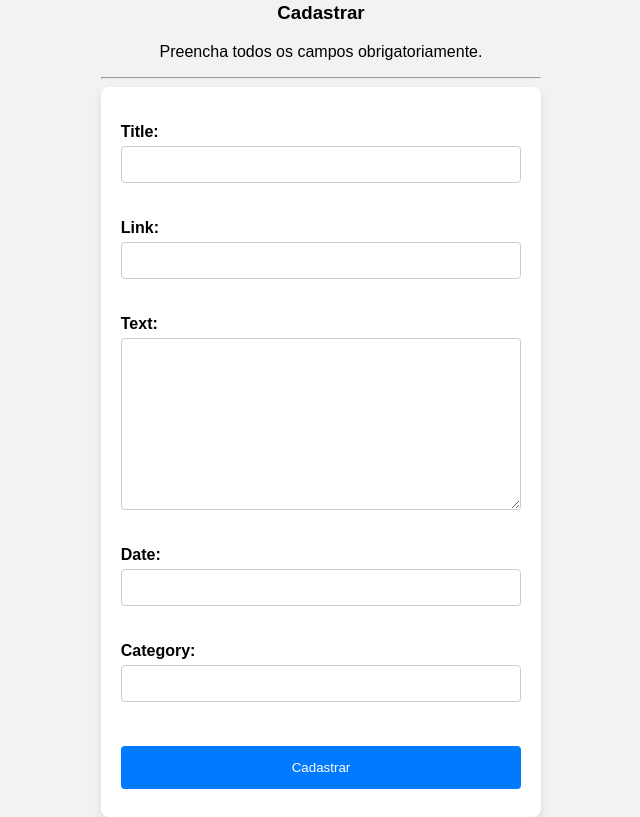
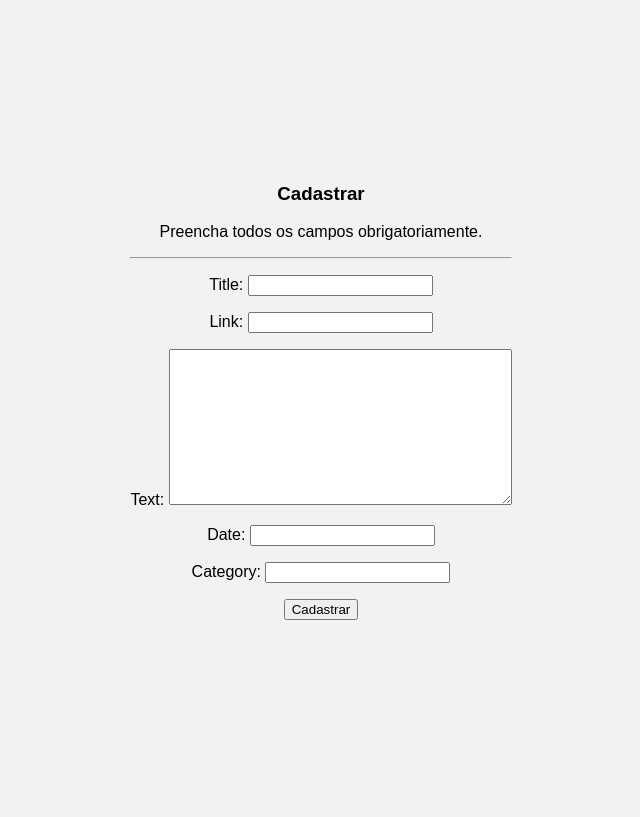
Before and after one commit to fabiomirs/eco-da-mata, a Django app: page /comunidade/criar/noticia/ in a window 1280 px wide. Shown: the whole page, without its empty margins (319-959 px from the left). After the commit the page ends 620 px from the top, so only its background shows below. Run offline with Django 3.2, Linux system fonts and the light colour scheme.

Commit message:
:bug: fix: corrigindo html para formulario.

```diff
--- a/community_app/templates/cadastros/formulario.html
+++ b/community_app/templates/cadastros/formulario.html
@@ -7,7 +7,7 @@
         Preencha todos os campos obrigatoriamente.
     </p>
     <hr>
-    <form action="" method="POST" class="styled-form">
+    <form method="post" enctype="multipart/form-data" >
         {% csrf_token %}
         {{ form.as_p }}
         <button type="submit" class="btn btn-primary">Cadastrar</button>
```
